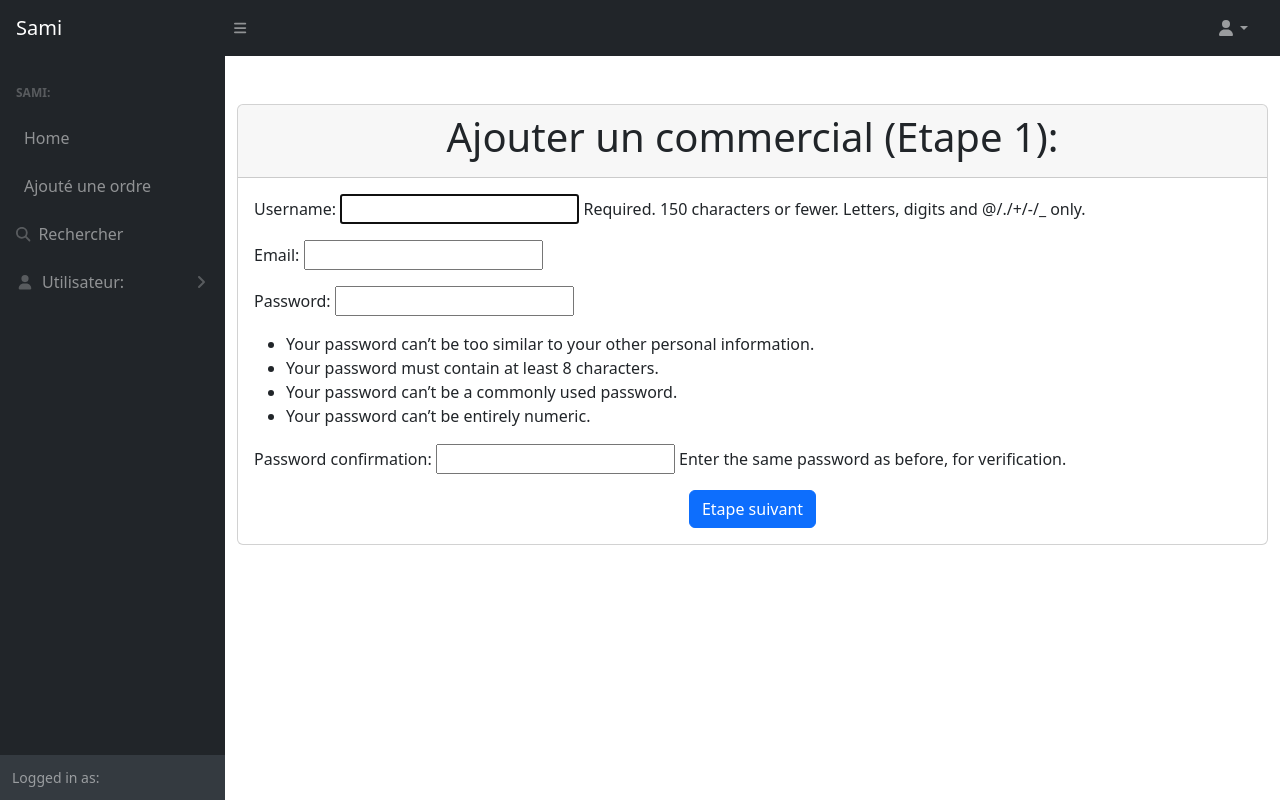
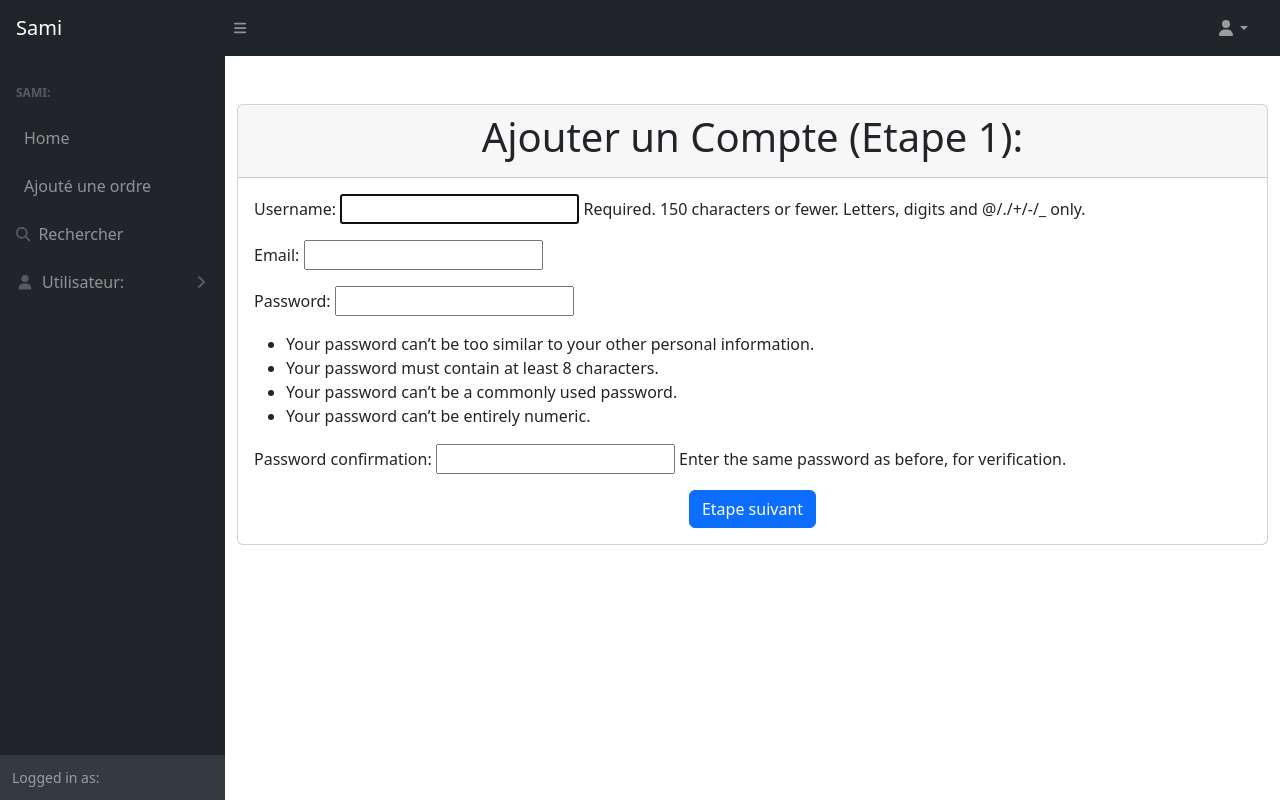
Before and after one commit to Saber-shm/project_sami, a Django app: template admin_app/templates/create_acc_stp1.html in a window 1280 px wide. Run offline with Django 4.2, Linux system fonts and the light colour scheme; the template is opened without the code that fills it: values that come from a table or form of the project are taken from there, others are empty; some libraries are stand-ins or nearby versions.

Commit message:
data = None changed 8

```diff
--- a/admin_app/templates/create_acc_stp1.html
+++ b/admin_app/templates/create_acc_stp1.html
@@ -5,7 +5,7 @@
 <div class="container mt-5">
     <div class="card">
         <div class="card-header">
-            <h1 class="text-center"> Ajouter un commercial (Etape 1):</h1>
+            <h1 class="text-center"> Ajouter un Compte (Etape 1):</h1>
         </div>
         <div class="card-body">
             <form action="" method="POST" enctype="multipart/form-data">
```
